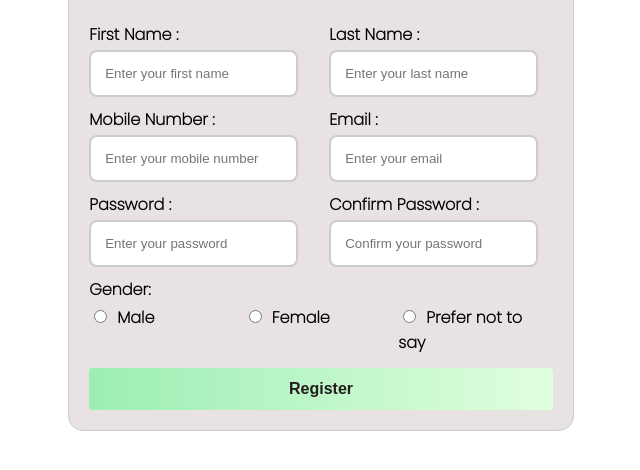
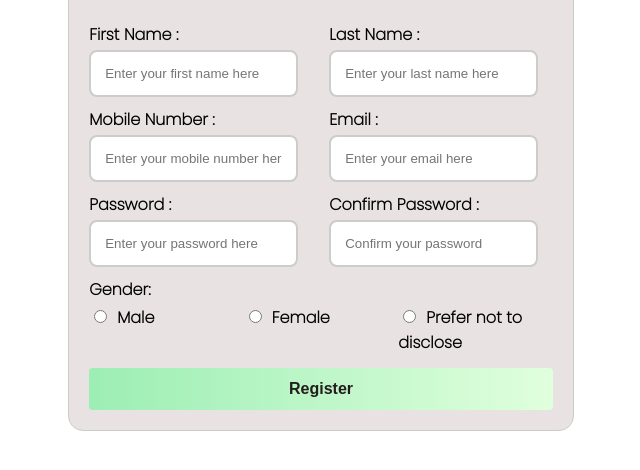
Before and after one commit to nt-training-july-2023/vivek-dubey-assignment, a plain HTML site: page src/Registration_page/index.html in a window 1280 px wide. Shown: the part 196-666 px from the top of the page, without its empty margins (319-959 px from the left). Drawn offline with Linux system fonts and the light colour scheme.

Commit message:
Registration Page

```diff
--- a/src/Registration_page/index.html
+++ b/src/Registration_page/index.html
@@ -19,32 +19,32 @@
             <div class="grid">
                 <div class="form-group">
                     <label for="username">First Name :</label>
-                    <input type="text" id="firstname" name="F_name" placeholder="Enter your first name" required
+                    <input type="text" id="firstname" name="F_name" placeholder="Enter your first name here" required
                         class="input">
                 </div>
 
                 <div class="form-group">
                     <label for="username">Last Name :</label>
-                    <input type="text" id="lastname" name="L_name" placeholder="Enter your last name" required
+                    <input type="text" id="lastname" name="L_name" placeholder="Enter your last name here" required
                         class="input">
                 </div>
 
 
                 <div class="form-group">
                     <label for="mobile-number">Mobile Number :</label>
-                    <input type="tel" id="mobile-number" name="mobile-number" placeholder="Enter your mobile number"
+                    <input type="tel" id="mobile-number" name="mobile-number" placeholder="Enter your mobile number here"
                         required>
                 </div>
 
                 <div class="form-group">
                     <label for="email">Email :</label>
-                    <input type="email" id="email" name="email" placeholder="Enter your email" required class="input">
+                    <input type="email" id="email" name="email" placeholder="Enter your email here" required class="input">
                 </div>
 
 
                 <div class="form-group">
                     <label for="password">Password :</label>
-                    <input type="password" id="password" name="password" placeholder="Enter your password" required>
+                    <input type="password" id="password" name="password" placeholder="Enter your password here" required>
                 </div>
                 <div class="form-group">
                     <label for="confirm-password">Confirm Password :</label>
@@ -58,7 +58,7 @@
                 <div class="gender">
                     <label><input type="radio" name="gender" value="male" required>Male</label>
                     <label><input type="radio" name="gender" value="female" required>Female</label>
-                    <label><input type="radio" name="gender" value="other" required>Prefer not to say</label>
+                    <label><input type="radio" name="gender" value="other" required>Prefer not to disclose</label>
                 </div>
 
 
```
